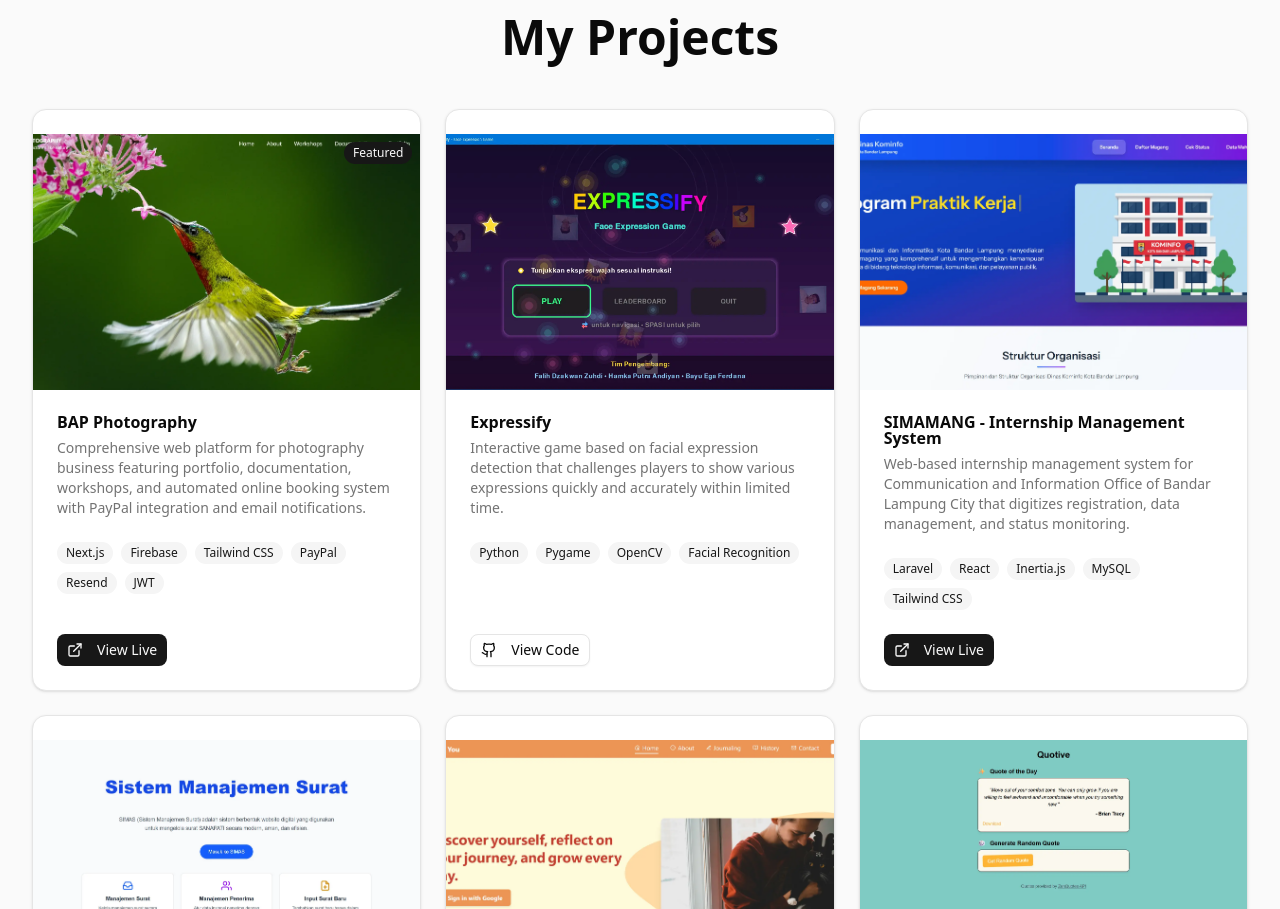
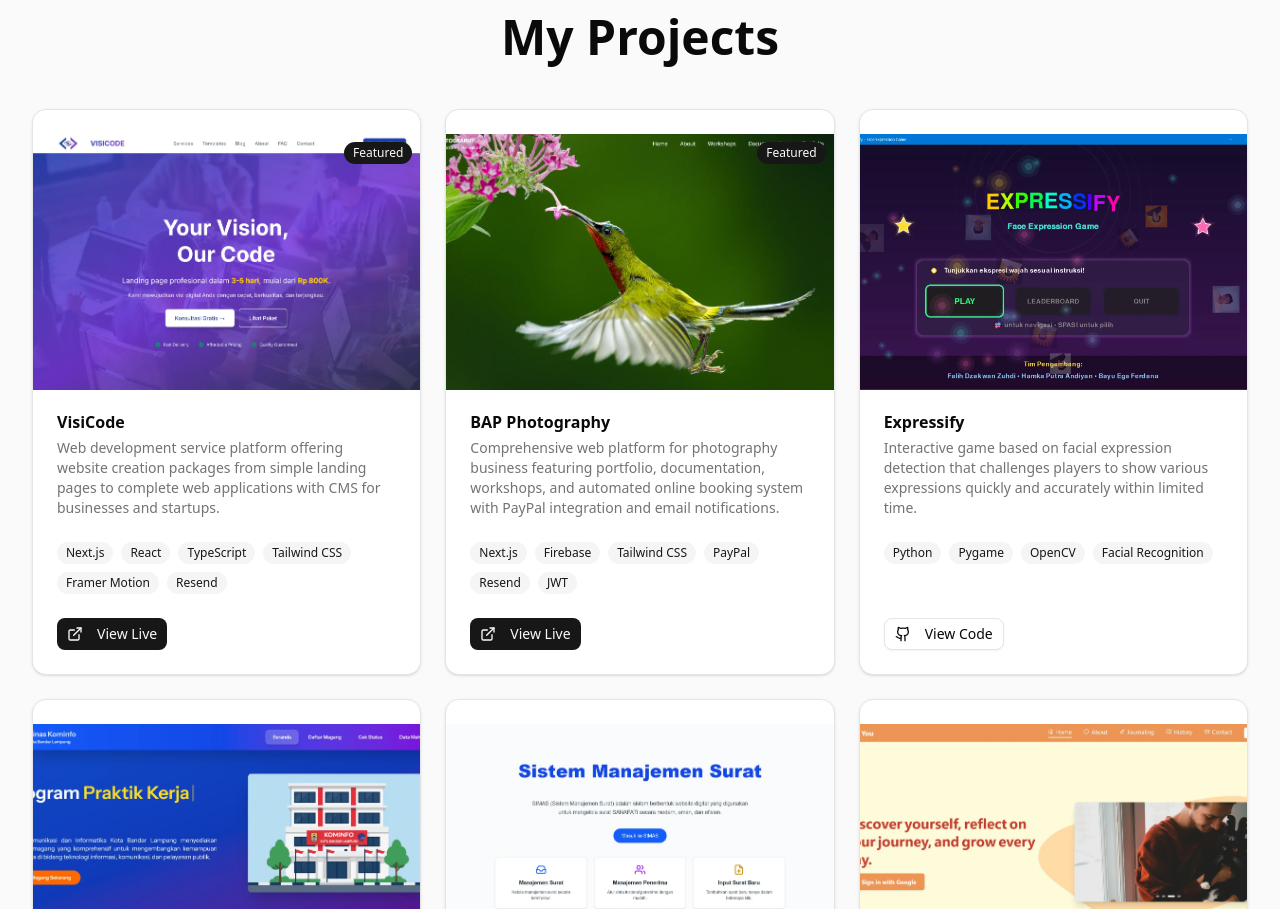
Before and after one commit to falihdzakwanz/portfolio-falihdzakwanz, a Next.js app: page /en in a window 1280 px wide. Shown: the part 3340-4249 px from the top of the page. Built offline with nearby package versions, Linux system fonts and the light colour scheme; no server answers.

Commit message:
add new project

```diff
--- a/src/data/projects.ts
+++ b/src/data/projects.ts
@@ -1,6 +1,34 @@
 import { Project } from "@/types";
 
 export const projects: Project[] = [
+  {
+    id: "visicode",
+    title: {
+      id: "VisiCode",
+      en: "VisiCode",
+    },
+    description: {
+      id: "Platform layanan web development yang menawarkan paket pembuatan website mulai dari landing page sederhana hingga aplikasi web lengkap dengan CMS untuk bisnis dan startup.",
+      en: "Web development service platform offering website creation packages from simple landing pages to complete web applications with CMS for businesses and startups.",
+    },
+    longDescription: {
+      id: "VisiCode adalah platform layanan web development yang saya bangun untuk membantu bisnis dan startup mewujudkan visi digital mereka. Platform ini menawarkan tiga paket utama: Vision Start (landing page, 3-5 hari), Vision Spark (MVP testing, 1-2 minggu), dan Vision Launch (full website dengan CMS, 4-6 minggu). Website dilengkapi dengan sistem Vision Assessment untuk mengkualifikasi klien, showcase packages, blog, FAQ, dan contact form yang terintegrasi dengan email notification. Saya membangun VisiCode dengan Next.js untuk performa optimal, menggunakan Tailwind CSS untuk desain yang clean dan responsive, serta Resend API untuk mengelola komunikasi email otomatis dengan klien. Fokus utama adalah memberikan solusi yang cepat, profesional, dan scalable untuk berbagai kebutuhan bisnis.",
+      en: "VisiCode is a web development service platform I built to help businesses and startups realize their digital vision. The platform offers three main packages: Vision Start (landing page, 3-5 days), Vision Spark (MVP testing, 1-2 weeks), and Vision Launch (full website with CMS, 4-6 weeks). The website is equipped with a Vision Assessment system to qualify clients, package showcase, blog, FAQ, and contact form integrated with email notifications. I built VisiCode with Next.js for optimal performance, using Tailwind CSS for clean and responsive design, and Resend API to manage automated email communication with clients. The main focus is delivering fast, professional, and scalable solutions for various business needs.",
+    },
+    image: "/projects/visicode.webp",
+    technologies: [
+      "Next.js",
+      "React",
+      "TypeScript",
+      "Tailwind CSS",
+      "Framer Motion",
+      "Resend",
+    ],
+    liveUrl: "https://visicode.vercel.app",
+    featured: true,
+    category: "fullstack",
+    date: "2025-12-11",
+  },
   {
     id: "bap-photography",
     title: {
```
Also changed, not shown: public/projects/visicode.webp (added).
